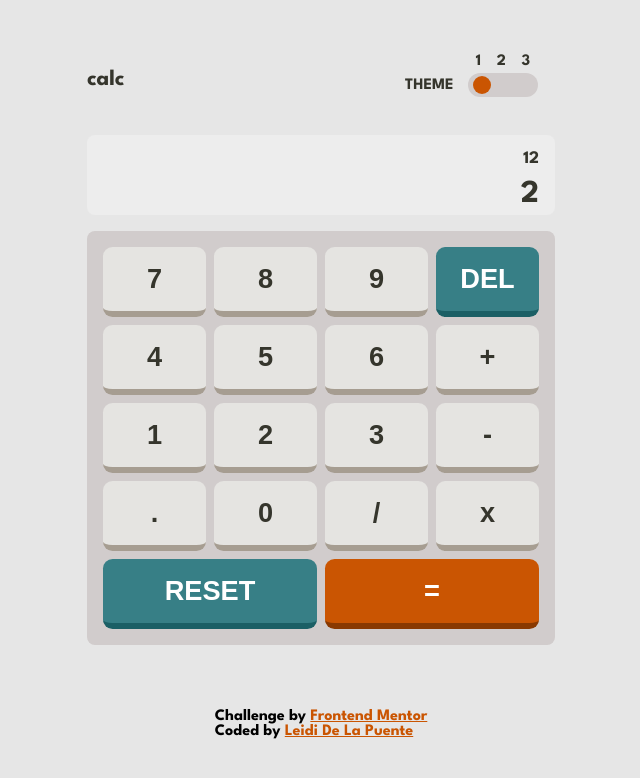
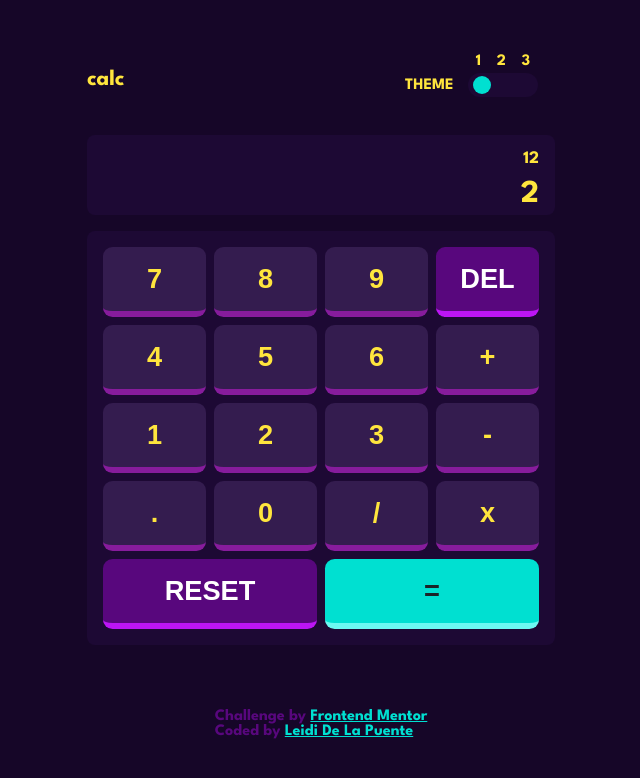
Before and after one commit to leididelapuente13/calculator, a website: page index.html in a window 1280 px wide. Shown: the whole page, without its empty margins (319-959 px from the left). Drawn offline with Linux system fonts and the light colour scheme.

Commit message:
Added: styles for theme 3

```diff
--- a/sass/_theme3.scss
+++ b/sass/_theme3.scss
@@ -10,5 +10,81 @@ $theme3: (
     key-shadow: hsl(290, 70%, 36%),
     light-yellow: hsl(52, 100%, 62%),
     very-dark-blue: hsl(198, 20%, 13%),
-    White-color: hsl(0, 0%, 100%)
+    white-color: hsl(0, 0%, 100%)
 );
+
+body {
+    background-color: map-get($theme3, main-background);
+}
+
+
+.header__title,  .header__container-title, .header__container-numbers, .calculator__total, .calculator__values, .calculator__button{
+    color: map-get($theme3, light-yellow);
+}
+
+.header {
+    &__container-themes {
+        background-color: map-get($theme3, keypad-toggle-background);
+    }
+
+    &__circle {
+        background-color: map-get($theme3, equals-background);
+
+        &:hover{
+            background-color: #98fcfc;
+        }
+    }
+}
+
+.calculator {
+    &__display {
+        background-color: map-get($theme3, display-background);
+    }
+
+    &__board {
+        background-color: map-get($theme3, keypad-toggle-background);
+    }
+
+    &__button {
+        background-color: map-get($theme3, key-background);
+        border-color: map-get($theme3, key-shadow);
+
+        &:hover{
+          background-color: #7434b4;
+          border-color: #881498;
+        }
+    }
+
+    &__button--delete, &__button--reset{
+        background-color: map-get($theme3, remove-background);
+        border-color: map-get($theme3, remove-shadow);
+        color: map-get($theme3, white-color);
+
+        &:hover{
+            background-color: #8834b4;
+            border-color: #c018f0;
+        }
+    }
+
+    &__button--equals {
+        background-color: map-get($theme3, equals-background);
+        border-color: map-get($theme3, equals-shadow);
+        color: map-get($theme3, very-dark-blue);
+
+        &:hover{
+            background-color: #98fcfc;
+            border-color: #6cf8f0;
+        }
+    }
+
+}
+
+footer {
+    p{
+        color: map-get($theme3, remove-background);
+    }
+
+    a {
+        color: map-get($theme3, equals-background);
+    }
+}
--- a/sass/style.scss
+++ b/sass/style.scss
@@ -1,2 +1,2 @@
 @use 'mixin';
-@use 'theme2';
+@use 'theme3';
```
Also changed, not shown: css/style.css, 1 other file.
